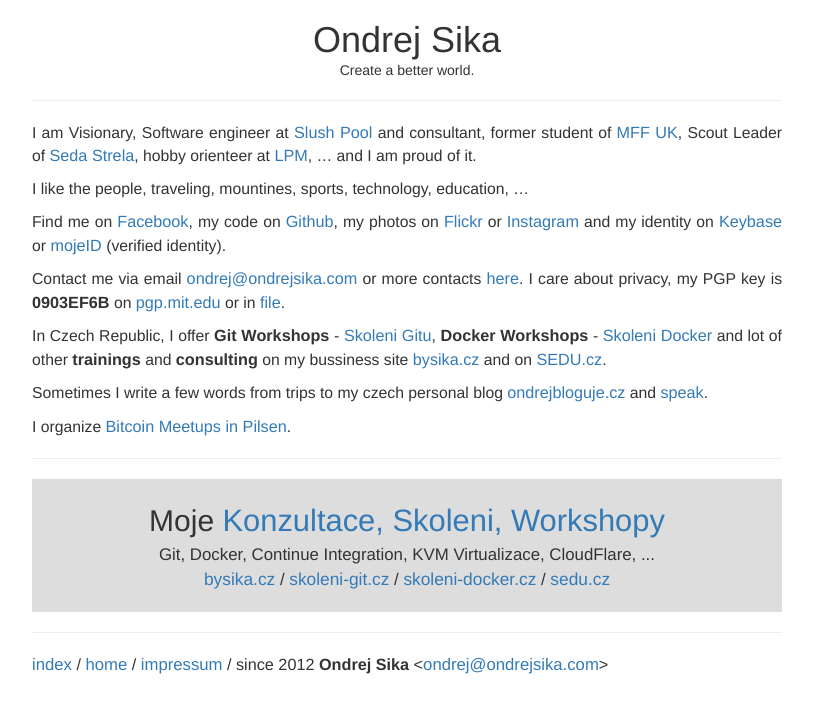
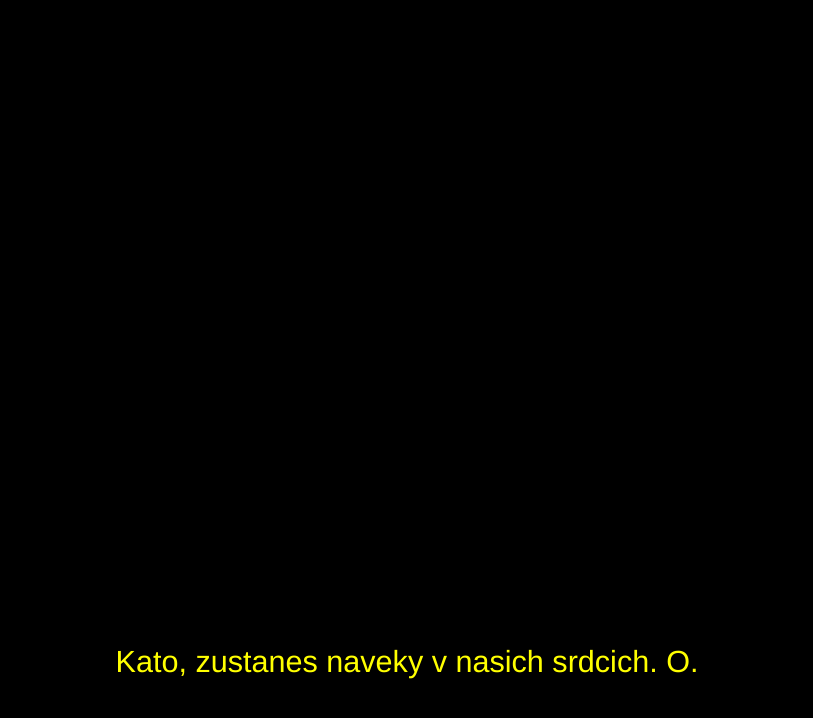
Before and after one commit to ondrejsika/ondrejsika.com, a Jekyll site: the page built from index.md, in a window 1280 px wide. Shown: the top 718 px of the page, without its empty margins (233-1046 px from the left). Built offline with Jekyll 4.4.1, drawn with Linux system fonts in a browser that asks for light colours; comment, search, counter and statistics services are not loaded.

Commit message:
index - RIP Kato, zustanes naveky v nasich srdcich. O.

```diff
--- a/index.md
+++ b/index.md
@@ -39,3 +39,6 @@
 <br>
 <a href="https://bysika.cz">bysika.cz</a> / <a href="https://skoleni-git.cz">skoleni-git.cz</a> / <a href="https://skoleni-docker.cz">skoleni-docker.cz</a> / <a href="https://sedu.cz">sedu.cz</a>
 </div>
+
+<div id='rip-kata' onclick="document.getElementById('rip-kata').outerHTML='';" style="position:fixed; bottom: 0; left: 0; right: 0; top: 0; background-color:black; padding-top:50%; text-align: center; color: yellow; font-size: 2em;">Kato, zustanes naveky v nasich srdcich. O.</div>
+<script>setTimeout(function(){document.getElementById('rip-kata').outerHTML='';}, 5000)</script>
```
